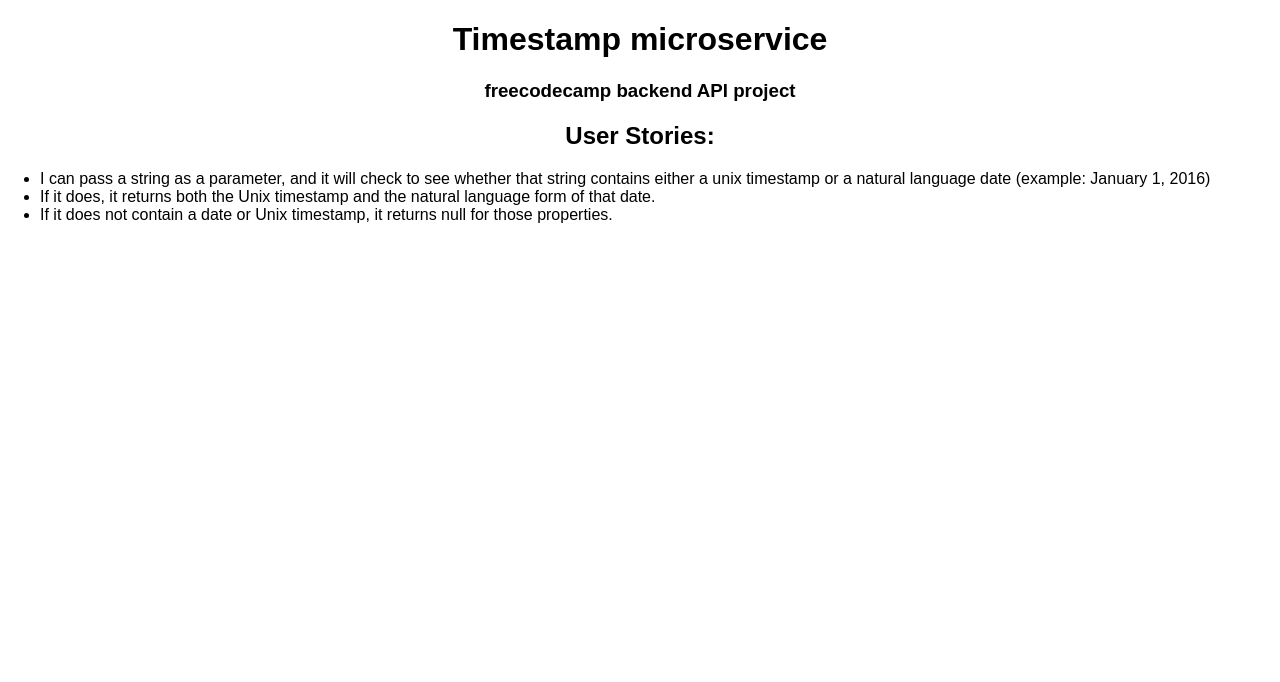
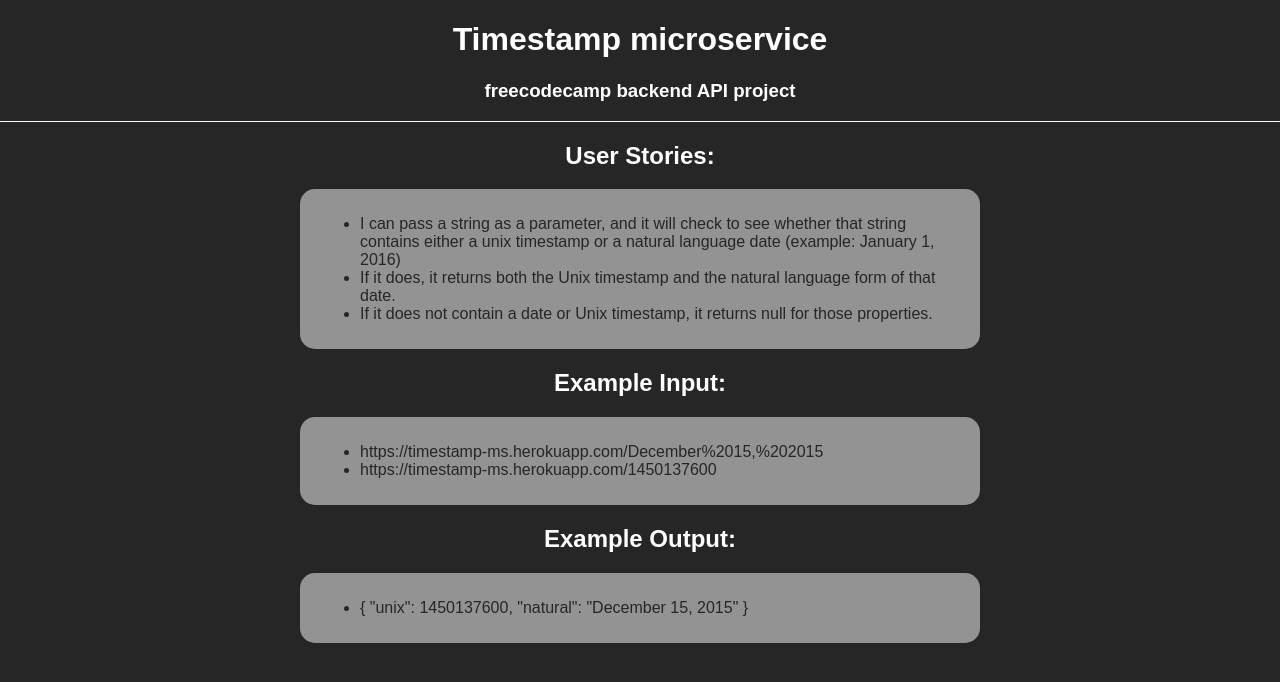
Before and after one commit to hwrdleung/timestamp-microservice, a website: page views/index.html in a window 1280 px wide. Drawn offline with nearby package versions, Linux system fonts and the light colour scheme.

Commit message:
👨‍👨‍👦👍 Checkpoint public/style.css:603188/391 views/index.html:603188/215

```diff
--- a/public/style.css
+++ b/public/style.css
@@ -2,12 +2,26 @@
   margin: 0;
   padding: 0;
   font-family: Arial, sans-serif;
+  background-color:#262626;
+  color: #FFF;
+}
+
+header {
+ padding: 10px auto;
+  border-bottom: 1px #fff solid;
 }
 
 h1, h2, h3 {
-   text-align: center;
+  text-align: center;
+  color: #FFF;
 }
 
 .main{
- height: a
+ height: auto;
+  width: 50%;
+  margin: 0 auto;
+  border-radius: 15px;
+  background: rgba(255, 255, 255, 0.5);
+  color: #262626;
+  padding: 10px 20px;
 }
--- a/views/index.html
+++ b/views/index.html
@@ -19,7 +19,7 @@
     <link rel="stylesheet" href="/style.css">
   </head>
   <body>
-
+    <header>
     <h1>
       Timestamp microservice
     </h1>
@@ -28,11 +28,13 @@
       freecodecamp backend API project
     </h3>
 
-    <div class="main">
+
+    </header>
 
     <h2>
       User Stories:
     </h2>
+       <div class="main">
     <ul>
       <li>I can pass a string as a parameter, and it will check to see whether that string contains either a unix timestamp or a natural
         language date (example: January 1, 2016)</li>
@@ -42,6 +44,28 @@
 
     </div>
 
+    <h2>
+      Example Input:
+    </h2>
+
+      <div class="main">
+      <ul>
+        <li>https://timestamp-ms.herokuapp.com/December%2015,%202015</li>
+        <li>https://timestamp-ms.herokuapp.com/1450137600</li>
+      </ul>
+    </div>
+
+
+    <h2>
+      Example Output:
+    </h2>
+    <div class="main">
+      <ul>
+        <li>{ "unix": 1450137600, "natural": "December 15, 2015" }</li>
+      </ul>
+    </div>
+
+
     <!-- Your web-app is https, so your scripts need to be too -->
     <script src="https://code.jquery.com/jquery-2.2.1.min.js"
             integrity="sha256-gvQgAFzTH6trSrAWoH1iPo9Xc96QxSZ3feW6kem+O00="
```
